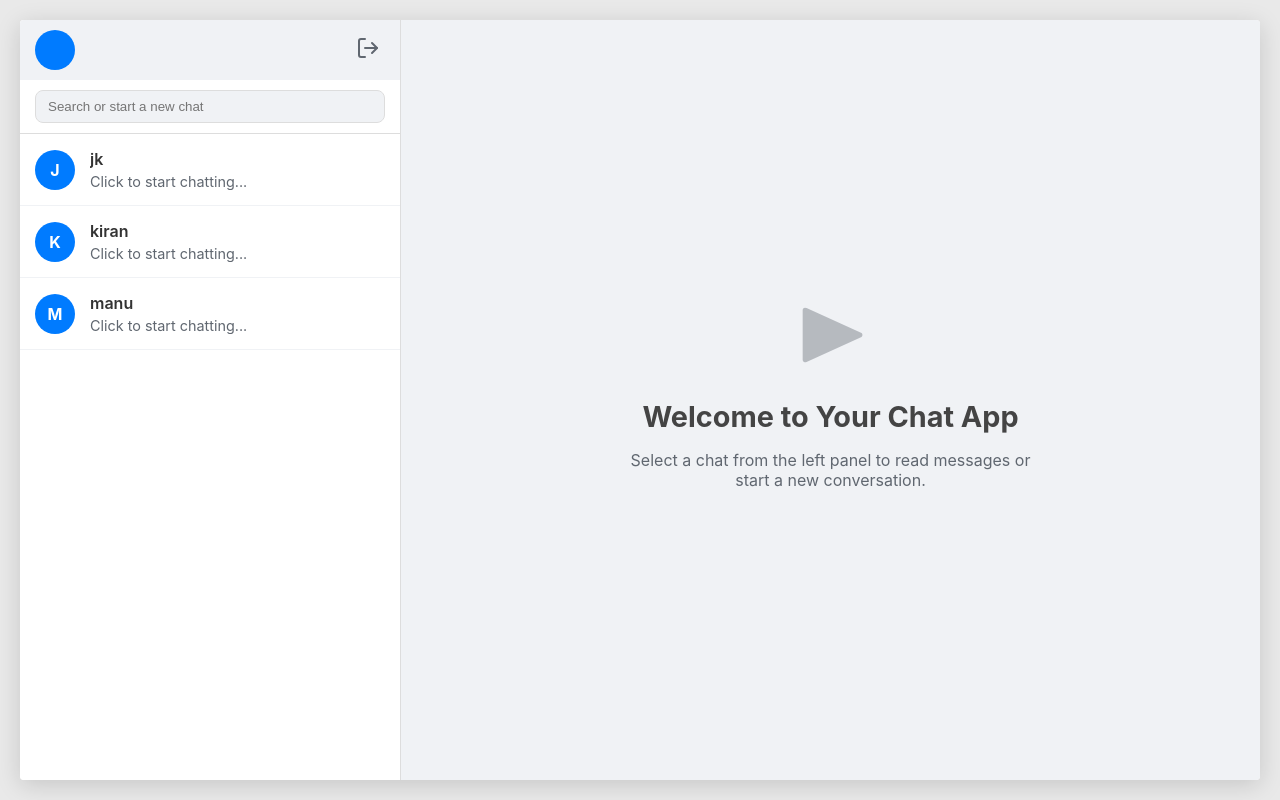
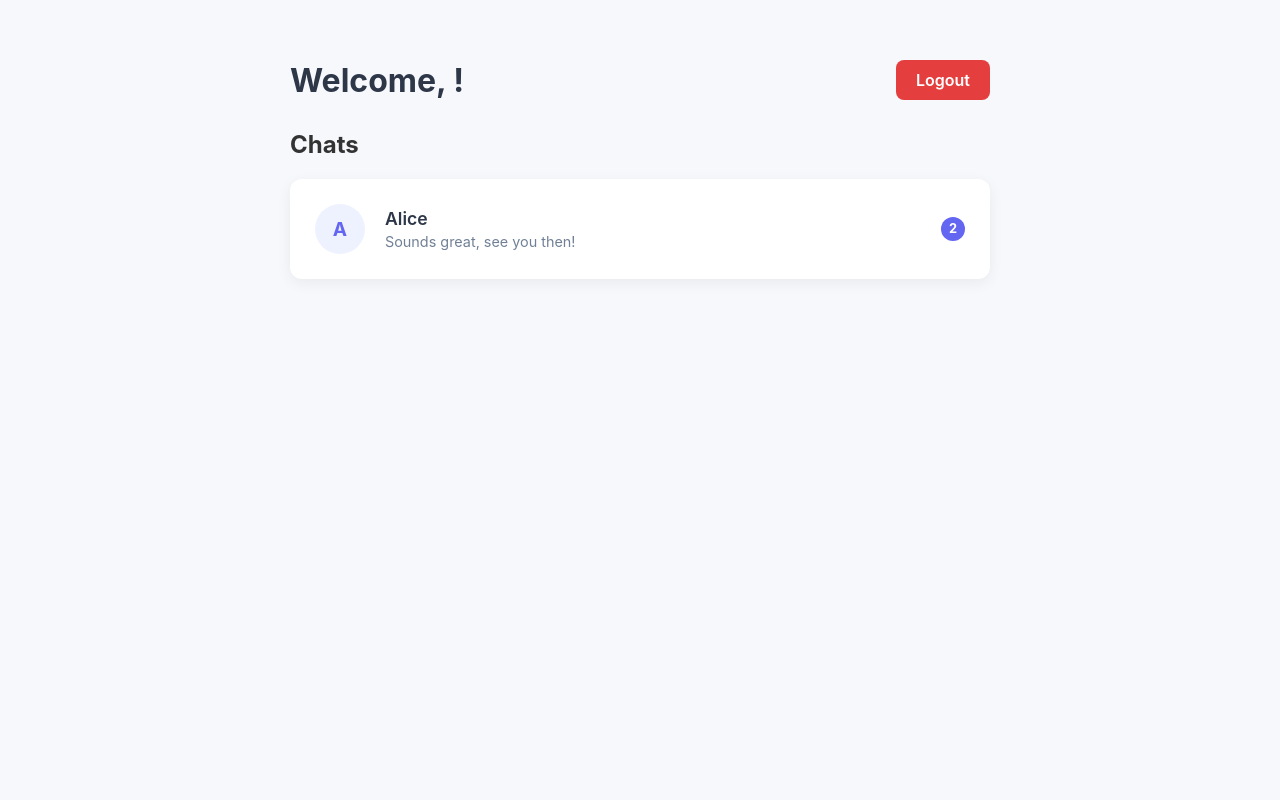
Before and after one commit to rahulrameshm0/user-to-user-chatbot, a Django app: page /home/ in a window 1280 px wide. Run offline with Django 5.2, Linux system fonts and the light colour scheme; data comes from the database, SQL or seed files in the repository.

Commit message:
modified disalowed host

```diff
--- a/chatboat/settings.py
+++ b/chatboat/settings.py
@@ -25,7 +25,7 @@
 # SECURITY WARNING: don't run with debug turned on in production!
 DEBUG = True
 
-ALLOWED_HOSTS = ['user-chatbot-dr7g.onrender.com','127.0.0.0', 'localhost']
+ALLOWED_HOSTS = ['user-chatbot-dr7g.onrender.com','127.0.0.1', 'localhost']
 CSRF_TRUSTED_ORIGINS = ['https://user-chatbot-dr7g.onrender.com']
 
 # Application definition
--- a/templates/home.html
+++ b/templates/home.html
@@ -8,15 +8,10 @@
         /* --- Basic Reset & Font --- */
         body {
             font-family: -apple-system, BlinkMacSystemFont, "Segoe UI", Roboto, Helvetica, Arial, sans-serif;
-            background-color: #e9e9e9;
+            /* MODIFIED: Slightly different background color */
+            background-color: #f7f8fc;
             margin: 0;
             color: #333;
-            display: flex;
-            justify-content: center;
-            align-items: center;
-            height: 100vh;
-            padding: 20px;
-            box-sizing: border-box;
         }
 
         a {
@@ -24,199 +19,163 @@
             color: inherit;
         }
 
-        /* --- Main App Container (WhatsApp-like window) --- */
-        .app-container {
-            width: 100%;
-            max-width: 1400px;
-            height: 95vh;
-            background-color: #ffffff;
-            border-radius: 4px;
-            box-shadow: 0 5px 25px rgba(0, 0, 0, 0.15);
-            display: flex;
-            overflow: hidden;
+        /* --- Main Container --- */
+        .container {
+            /* MODIFIED: Adjusted max-width for a vertical list */
+            max-width: 700px;
+            margin: 40px auto;
+            padding: 20px;
         }
 
-        /* --- Left Panel: Sidebar --- */
-        .sidebar {
-            width: 100%;
-            max-width: 380px;
-            background-color: #fff;
-            border-right: 1px solid #ddd;
-            display: flex;
-            flex-direction: column;
-        }
-
-        .sidebar-header {
-            padding: 10px 15px;
-            background-color: #f0f2f5;
+        /* --- Header: Title and Logout --- */
+        header {
             display: flex;
             justify-content: space-between;
             align-items: center;
+            margin-bottom: 30px;
         }
 
-        .user-profile {
+        header h1 {
+            font-size: 2rem;
+            /* MODIFIED: Softer black for text */
+            color: #2d3748;
+            margin: 0;
+        }
+
+        /* --- Logout Button --- */
+        .logout-btn {
+            background-color: #e53e3e; /* Softer red */
+            color: white;
+            padding: 10px 20px;
+            border-radius: 8px;
+            font-weight: 600;
+            transition: background-color 0.2s ease;
+        }
+
+        .logout-btn:hover {
+            background-color: #c53030;
+        }
+
+        /* --- User List as a single vertical column --- */
+        .user-list {
+            /* MODIFIED: Changed from grid to a flex column */
             display: flex;
-            align-items: center;
+            flex-direction: column;
             gap: 15px;
         }
 
+        /* --- Individual User Card --- */
+        .user-card {
+            background-color: #ffffff;
+            border-radius: 12px;
+            /* MODIFIED: Increased padding slightly */
+            padding: 25px;
+            /* MODIFIED: Softer shadow */
+            box-shadow: 0 4px 15px rgba(0, 0, 0, 0.06);
+            display: flex;
+            align-items: center;
+            gap: 20px;
+            transition: transform 0.2s ease, box-shadow 0.2s ease;
+        }
+
+        .user-card:hover {
+            transform: translateY(-4px);
+            box-shadow: 0 10px 20px rgba(0, 0, 0, 0.08);
+        }
+
+        /* --- Avatar Placeholder --- */
         .avatar {
-            width: 40px;
-            height: 40px;
+            width: 50px;
+            height: 50px;
             border-radius: 50%;
-            background-color: #007bff;
-            color: white;
+            /* MODIFIED: New color scheme */
+            background-color: #eef2ff;
             display: flex;
             align-items: center;
             justify-content: center;
             font-weight: bold;
+            color: #6366f1; /* New primary color */
+            font-size: 1.2rem;
+            flex-shrink: 0;
         }
 
-        .username {
-            font-weight: 600;
-        }
-
-        .logout-btn {
-            background: none;
-            border: none;
-            cursor: pointer;
-            color: #606770;
-            padding: 5px;
-        }
-        .logout-btn:hover { color: #dc3545; }
-
-        .search-container {
-            padding: 10px 15px;
-            border-bottom: 1px solid #ddd;
-        }
-
-        .search-container input {
-            width: 100%;
-            padding: 8px 12px;
-            border: 1px solid #ddd;
-            border-radius: 8px;
-            background-color: #f0f2f5;
-            box-sizing: border-box;
-        }
-        .search-container input:focus { outline: none; border-color: #007bff; }
-
-        /* --- Chat List in Sidebar --- */
-        .chat-list {
-            flex: 1;
-            overflow-y: auto;
-        }
-
-        .chat-item {
-            display: flex;
-            align-items: center;
-            gap: 15px;
-            padding: 15px;
-            border-bottom: 1px solid #f0f2f5;
-            cursor: pointer;
-            transition: background-color 0.2s;
-        }
-        .chat-item:hover { background-color: #f5f5f5; }
-        .chat-item.active { background-color: #e9e9eb; } /* Style for selected chat */
-
-        .chat-details {
+        /* --- User Info --- */
+        .user-info {
             flex-grow: 1;
             overflow: hidden;
         }
 
-        .chat-details .username { font-size: 1rem; margin: 0; }
-        .last-message {
+        .user-info .username {
+            font-size: 1.1rem;
+            font-weight: 600;
+            margin: 0;
+            color: #2d3748;
+        }
+        .user-info .last-message {
              font-size: 0.9rem;
-            color: #606770;
+            color: #718096; /* Softer grey */
             margin: 4px 0 0 0;
             white-space: nowrap;
             overflow: hidden;
             text-overflow: ellipsis;
         }
 
-        .chat-meta {
-            text-align: right;
-            font-size: 0.75rem;
-            color: #606770;
-            display: flex;
-            flex-direction: column;
-            align-items: flex-end;
-            gap: 5px;
-        }
-
+        /* --- Unread Message Badge --- */
         .unread-badge {
-            background-color: #007bff; /* Using your primary color for unread */
+            /* MODIFIED: Using new primary color for consistency */
+            background-color: #6366f1;
             color: white;
-            min-width: 20px;
-            height: 20px;
-            padding: 0 6px;
-            border-radius: 10px;
+            width: 24px;
+            height: 24px;
+            border-radius: 50%;
             display: flex;
             align-items: center;
             justify-content: center;
+            font-size: 0.8rem;
             font-weight: 700;
+            flex-shrink: 0;
         }
-
-        /* --- Right Panel: Main Chat Area --- */
-        .main-content {
-            flex: 1;
-            background-color: #f0f2f5;
-            display: flex;
-            justify-content: center;
-            align-items: center;
-            text-align: center;
-            color: #606770;
-        }
-
-        .placeholder-icon {
-            width: 80px;
-            height: 80px;
-            margin-bottom: 20px;
-            opacity: 0.4;
-        }
-
-        .main-content h2 { font-size: 1.8rem; margin: 0; color: #444; }
-        .main-content p { font-size: 1rem; max-width: 400px; }
 
     </style>
 </head>
 <body>
-    <div class="app-container">
-        <aside class="sidebar">
-            <header class="sidebar-header">
-                <div class="user-profile">
-                    <div class="avatar">{{ request.user.username|first|upper }}</div>
-                    <span class="username">{{ request.user.username }}</span>
+  <main class="container">
+    <header>
+        <h1>Welcome, {{ request.user.username }}!</h1>
+        <a href="{% url 'logout' %}" class="logout-btn">Logout</a>
+    </header>
+
+    <section>
+        <h2>Chats</h2>
+        <div class="user-list">
+            {% for item in users_list %}
+              <a href="{% url 'chat_user' username=item.user_object.username %}" class="user-card">
+                  <div class="avatar">
+                      {{ item.user_object.username|first|upper }}
                   </div>
-                <a href="{% url 'logout' %}" class="logout-btn" title="Logout">
-                    <svg xmlns="http://www.w3.org/2000/svg" width="24" height="24" viewBox="0 0 24 24" fill="none" stroke="currentColor" stroke-width="2" stroke-linecap="round" stroke-linejoin="round"><path d="M9 21H5a2 2 0 0 1-2-2V5a2 2 0 0 1 2-2h4"></path><polyline points="16 17 21 12 16 7"></polyline><line x1="21" y1="12" x2="9" y2="12"></line></svg>
-                </a>
-            </header>
-            <div class="search-container">
-                <input type="text" placeholder="Search or start a new chat">
+                  <div class="user-info">
+                      <p class="username">{{ item.user_object.username }}</p>
+                      <p class="last-message">{{ item.last_message }}</p>
                   </div>
-            <div class="chat-list">
-                {% for user in users %}
-                    <a href="{% url 'chat_user' username=user.username %}" class="chat-item">
-                        <div class="avatar">{{ user.username|first|upper }}</div>
-                        <div class="chat-details">
-                            <p class="username">{{ user.username }}</p>
-                            <p class="last-message">Click to start chatting...</p>
+
+                  {% if item.unread_count > 0 %}
+                    <div class="unread-badge" title="{{ item.unread_count }} unread messages">
+                        {{ item.unread_count }}
                     </div>
-                        <div class="chat-meta">
-                            <span class="timestamp"></span>
-                             </div>
+                  {% endif %}
               </a>
             {% endfor %}
+
+            <a href="#" class="user-card">
+                <div class="avatar">A</div>
+                <div class="user-info">
+                    <p class="username">Alice</p>
+                    <p class="last-message">Sounds great, see you then!</p>
                 </div>
-        </aside>
-
-        <main class="main-content">
-            <div>
-                <svg class="placeholder-icon" xmlns="http://www.w3.org/2000/svg" viewBox="0 0 24 24" fill="currentColor"><path d="M4.521 3.88a.75.75 0 0 1 .14.04l16.5 7.5a.75.75 0 0 1 0 1.16l-16.5 7.5a.75.75 0 0 1-1.161-.58V4.46a.75.75 0 0 1 1.021-.58Z" /></svg>
-                <h2>Welcome to Your Chat App</h2>
-                <p>Select a chat from the left panel to read messages or start a new conversation.</p>
+                <div class="unread-badge">2</div>
+              </a>
         </div>
+    </section>
   </main>
-    </div>
 </body>
 </html>
```
Lines whose indentation alone changed are shown as unchanged.
